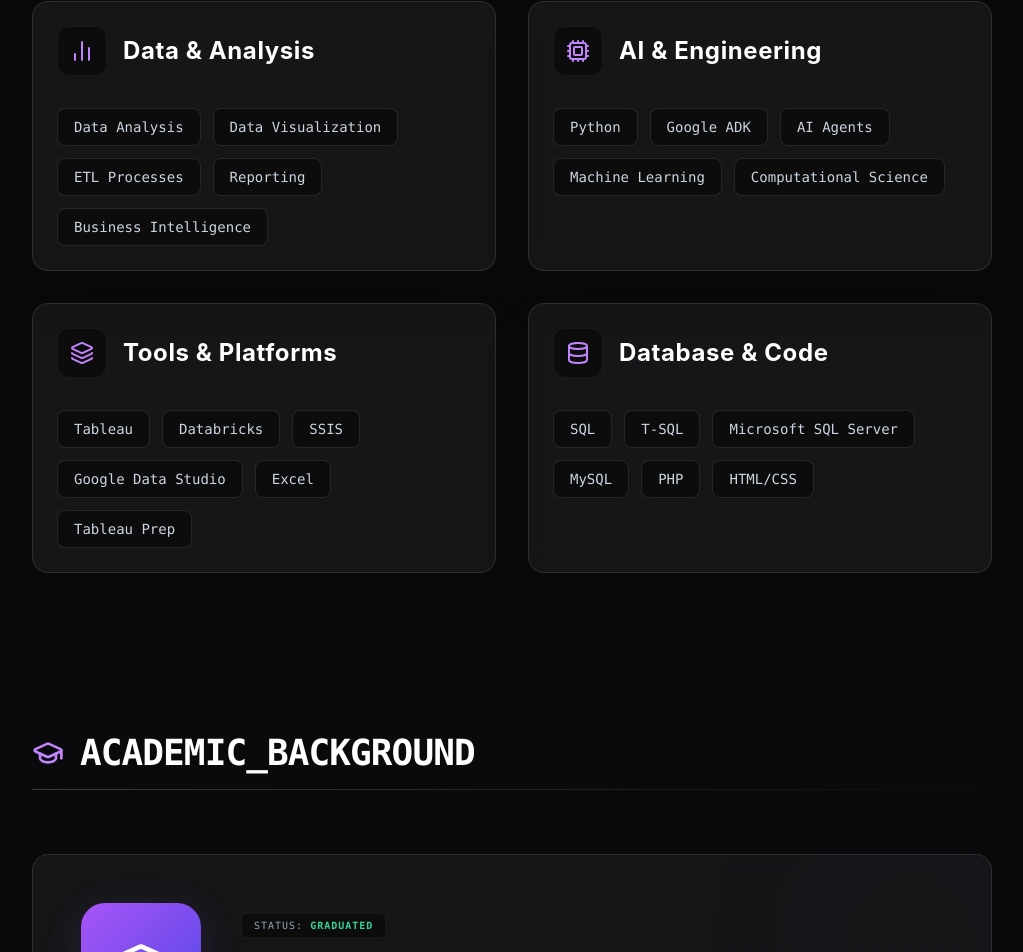
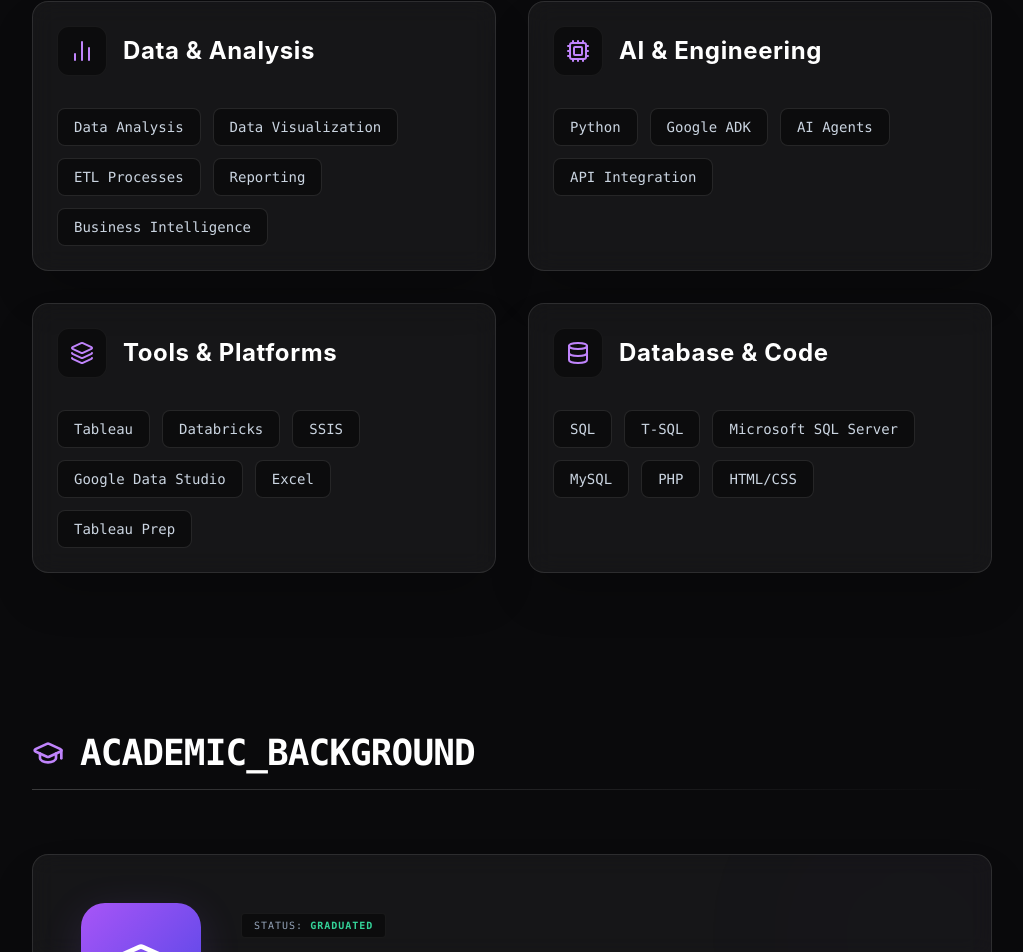
Before and after one commit to Mhed12/Mhed12.github.io, a React (Vite) app: page / in a window 1280 px wide. Shown: the part 2487-3439 px from the top of the page, without its empty margins (128-1151 px from the left). Built offline with nearby package versions, Linux system fonts and the light colour scheme; no server answers.

Commit message:
refactor: update AI & Engineering skills list in Skills component

```diff
--- a/src/components/Skills.jsx
+++ b/src/components/Skills.jsx
@@ -11,7 +11,7 @@
     {
         title: "AI & Engineering",
         icon: <Cpu size={24} />,
-        skills: ["Python", "Google ADK", "AI Agents", "Machine Learning", "Computational Science"]
+        skills: ["Python", "Google ADK", "AI Agents", "API Integration"]
     },
     {
         title: "Tools & Platforms",
```
